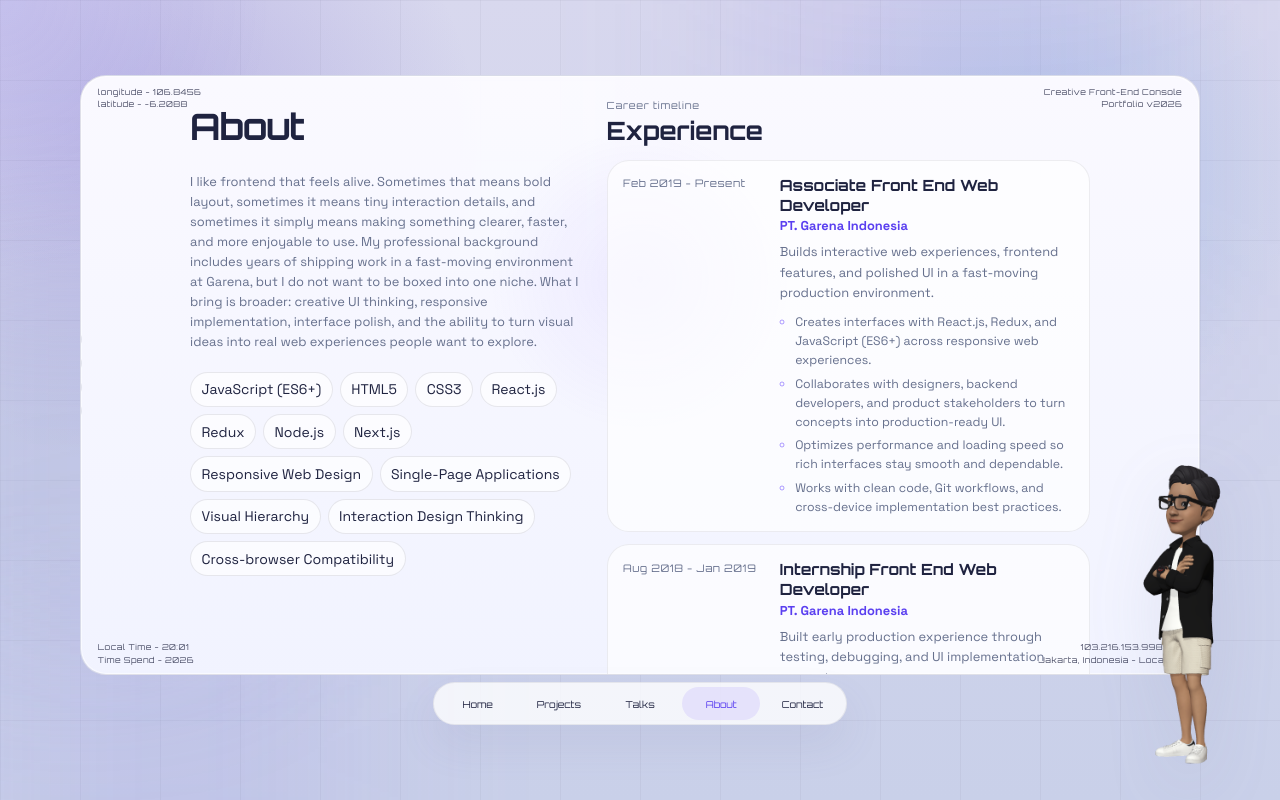
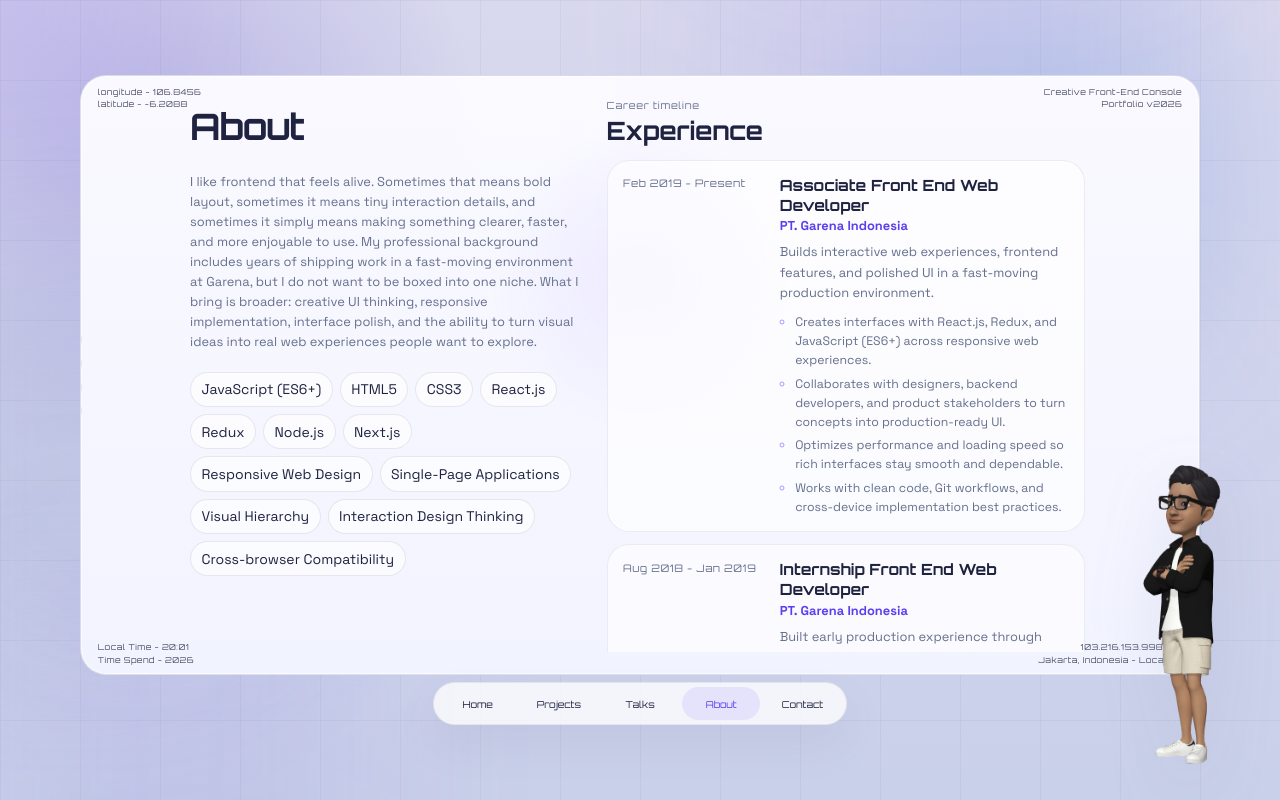
Before and after one commit to putrachristian/putrachristian.github.io, a React (Vite) app: page / in a window 1280 px wide. Both pictures are taken after a click on the button "About". Built offline with nearby package versions, Linux system fonts and the light colour scheme; no server answers.

Commit message:
Make experience timeline scrollable

```diff
--- a/src/styles.css
+++ b/src/styles.css
@@ -559,6 +559,11 @@ img {
 
 .page-home {
   text-align: center;
+}
+
+.page-about {
+  height: 100%;
+  min-height: 0;
 }
 
 .home-panel {
@@ -1466,6 +1471,8 @@ img {
   align-items: start;
   width: 100%;
   max-width: 1120px;
+  height: 100%;
+  min-height: 0;
   margin: 0 auto;
   text-align: left;
 }
@@ -1494,8 +1501,11 @@ img {
 
 .about-experience {
   display: grid;
+  grid-template-rows: auto minmax(0, 1fr);
   gap: 1rem;
   align-content: start;
+  min-height: 0;
+  height: 100%;
   text-align: left;
 }
 
@@ -1516,10 +1526,29 @@ img {
 .experience-list {
   list-style: none;
   margin: 0;
-  padding: 0;
-  display: grid;
+  padding: 0 0.35rem 0 0;
+  display: grid;
+  align-content: start;
   gap: 0.85rem;
+  min-height: 0;
+  overflow-x: hidden;
+  overflow-y: auto;
   position: relative;
+  scrollbar-width: thin;
+  scrollbar-color: rgba(123, 92, 255, 0.42) transparent;
+}
+
+.experience-list::-webkit-scrollbar {
+  width: 0.45rem;
+}
+
+.experience-list::-webkit-scrollbar-thumb {
+  border-radius: 999px;
+  background: rgba(123, 92, 255, 0.36);
+}
+
+.experience-list::-webkit-scrollbar-track {
+  background: transparent;
 }
 
 .experience-item {
```
Also changed, not shown: 7 other files (tests, documents, lock files or other folders).
